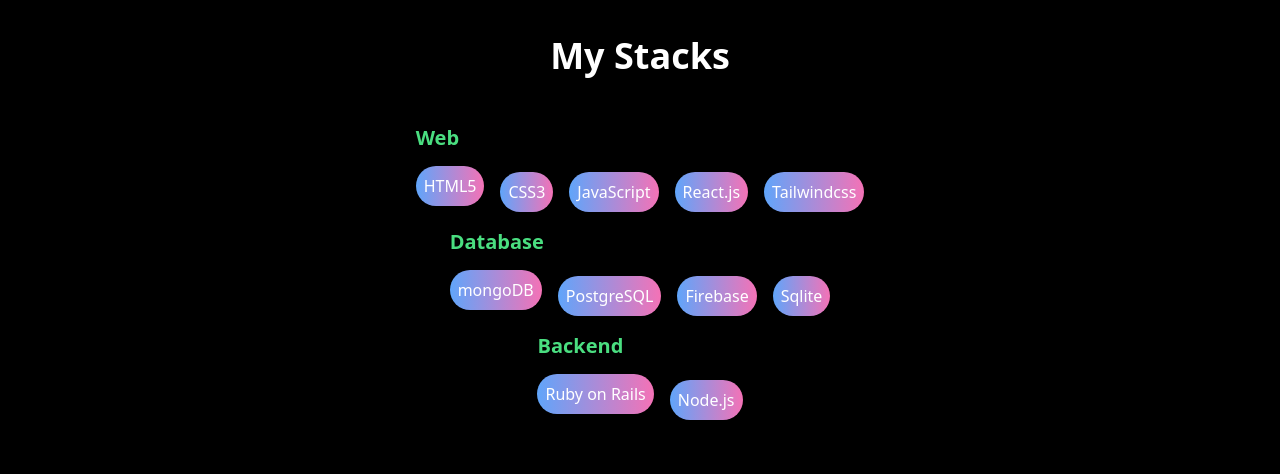
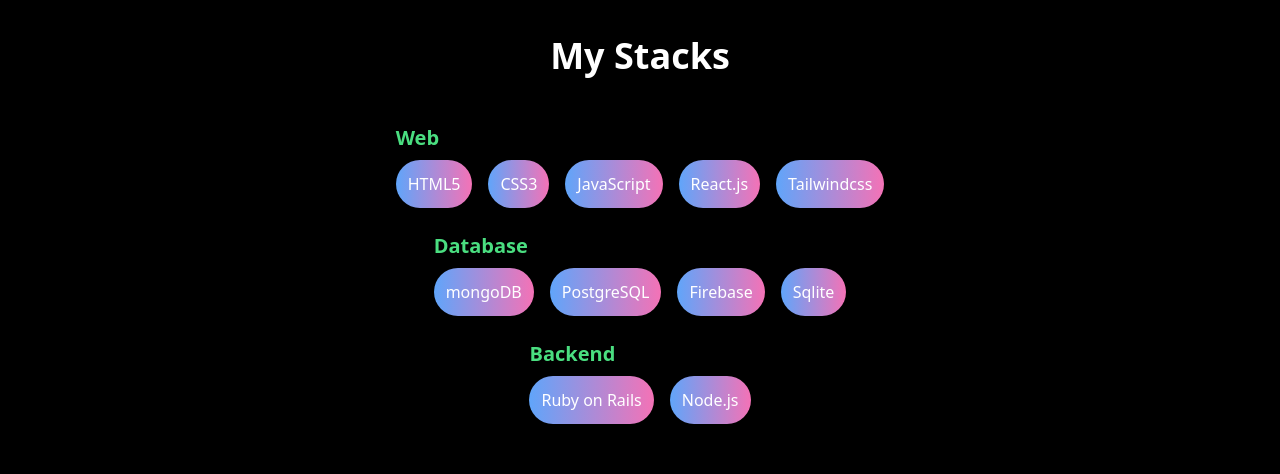
Before and after one commit to jannet18/portfolio, a React (Vite) app: page / in a window 1280 px wide. Shown: the part 1780-2254 px from the top of the page. Built offline with nearby package versions, Linux system fonts and the light colour scheme.

Commit message:
add: resume link update

```diff
--- a/src/components/Hero.jsx
+++ b/src/components/Hero.jsx
@@ -29,7 +29,7 @@
           className="bg-gradient-to-r from-green-400 to-blue-500 text-white
             transform transition-transform duration-300 hover:scale-105 px-4 py-2 rounded-full"
         >
-          <a href="https://docs.google.com/document/d/1BU_Y_Q_XFzOOli3iofCsOG-ouTQMeSh1JWbFPhP-ohI/edit?usp=sharing">
+          <a href="https://docs.google.com/document/d/1wPZdsJ9NjGk_ba6BCd0pbBsjWz0xINDJjT7MHg0_nFI/edit?usp=sharing">
             Resume
           </a>
         </button>
--- a/src/components/Service.jsx
+++ b/src/components/Service.jsx
@@ -85,16 +85,17 @@
             <div key={id} className="mb-4">
               <h1
                 key={id}
-                className="text-green-400 hover:text-green-500 -gradient-to-r from-pink-500 to-yellow-500 text-xl font-bold pb-2"
+                className="text-green-400 hover:text-green-500 -gradient-to-r from-pink-500 to-yellow-500 text-xl font-bold"
               >
                 {stack.title}
               </h1>
 
-              <div className="flex items-center justify-between flex-wrap space-x-4 space-y-3">
+              {/* <div className="flex items-center justify-between flex-wrap space-x-4 space-y-3"> */}
+              <div className="flex items-center gap-4 my-2">
                 {stack.properties.map((property, index) => (
                   <p
                     key={index}
-                    className="flex items-center justify-center bg-gradient-to-r  from-blue-400 to-pink-400  text-white px-2 py-2 rounded-full transform transition-transform duration-300 hover:scale-105"
+                    className="flex items-center justify-center bg-gradient-to-r  from-blue-400 to-pink-400  text-white px-3 py-3 rounded-full transform transition-transform duration-300 hover:scale-105"
                   >
                     {property}
                   </p>
```
